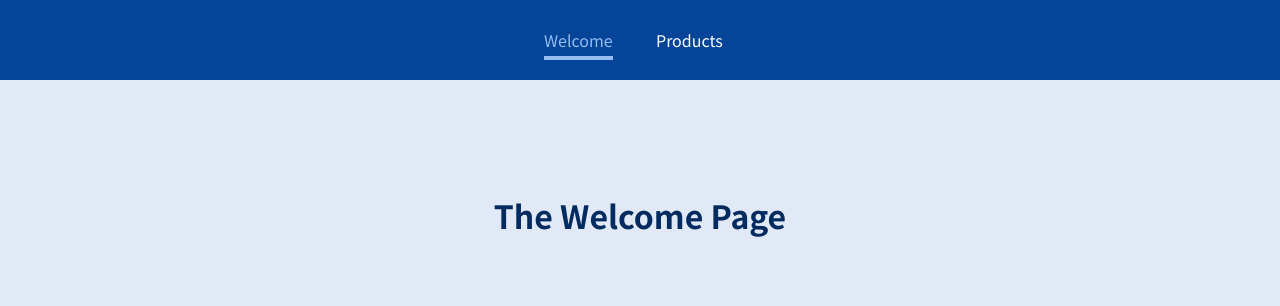
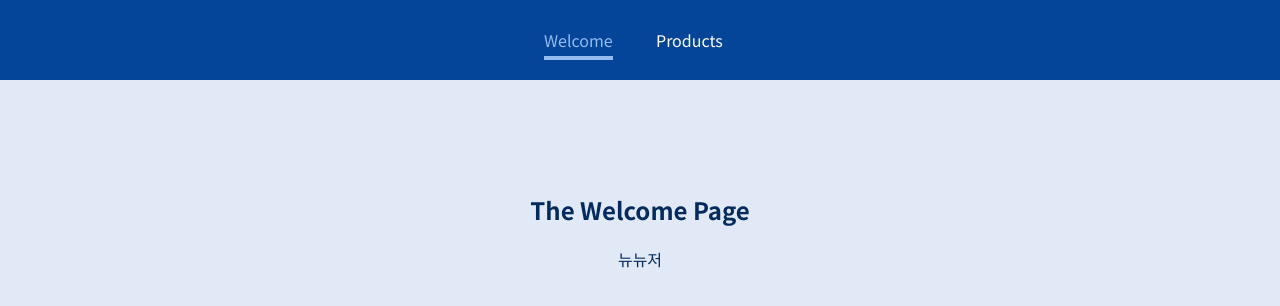
Before and after one commit to onomlight/spamu, a JavaScript app: page /welcome/new-user in a window 1280 px wide. Shown: the top 306 px of the page. Built offline with nearby package versions, Linux system fonts and the light colour scheme.

Commit message:
중첩경로

```diff
--- a/src/pages/Welcome.js
+++ b/src/pages/Welcome.js
@@ -1,5 +1,14 @@
+import { Route } from 'react-router-dom'
 const Welcome = () => {
-  return <h1>The Welcome Page</h1>
+  return (
+    <section>
+      <h1>The Welcome Page</h1>
+      <Route path="/welcome/new-user">
+        <p>뉴뉴저</p>
+      </Route>
+    </section>
+  )
 }
 
 export default Welcome
+// 어느곳이나 정의가 가능하고 react-router-dom에 의해 평가됨
```
